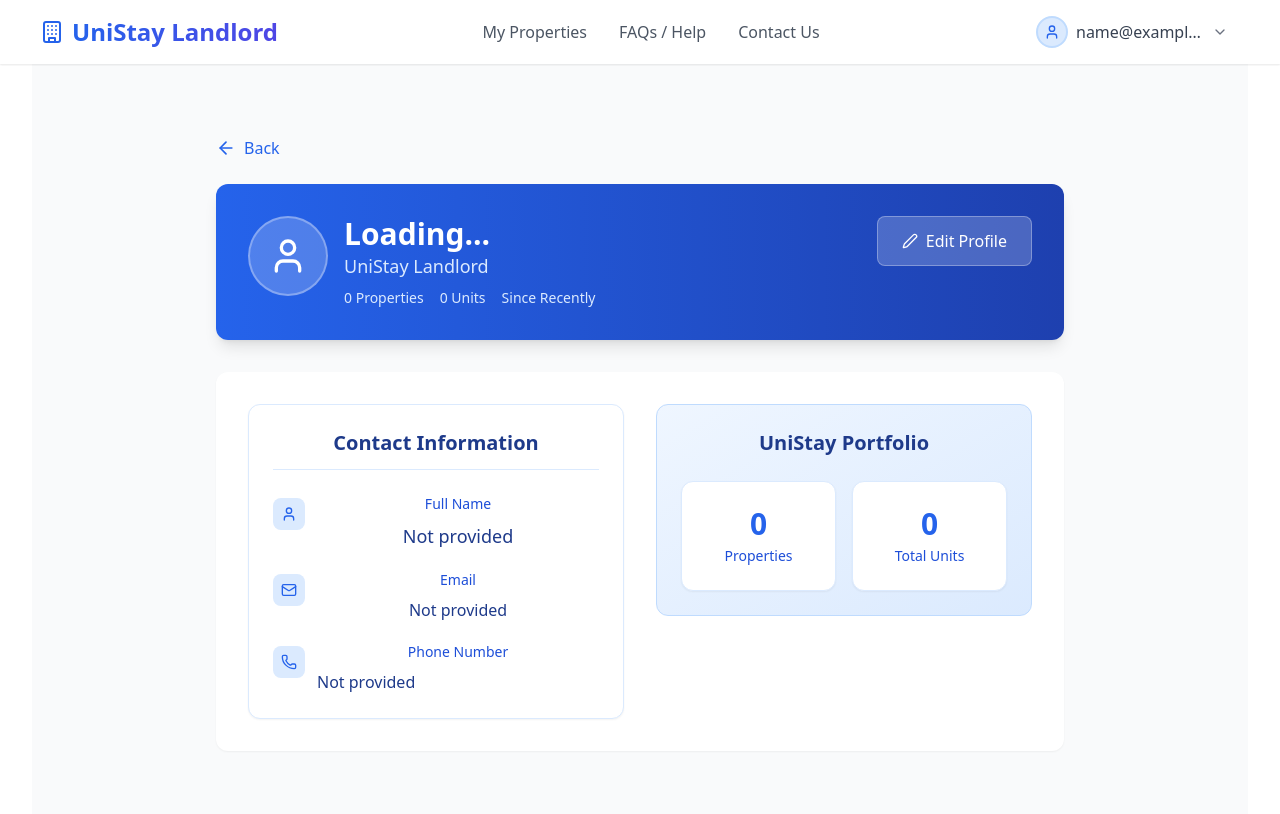
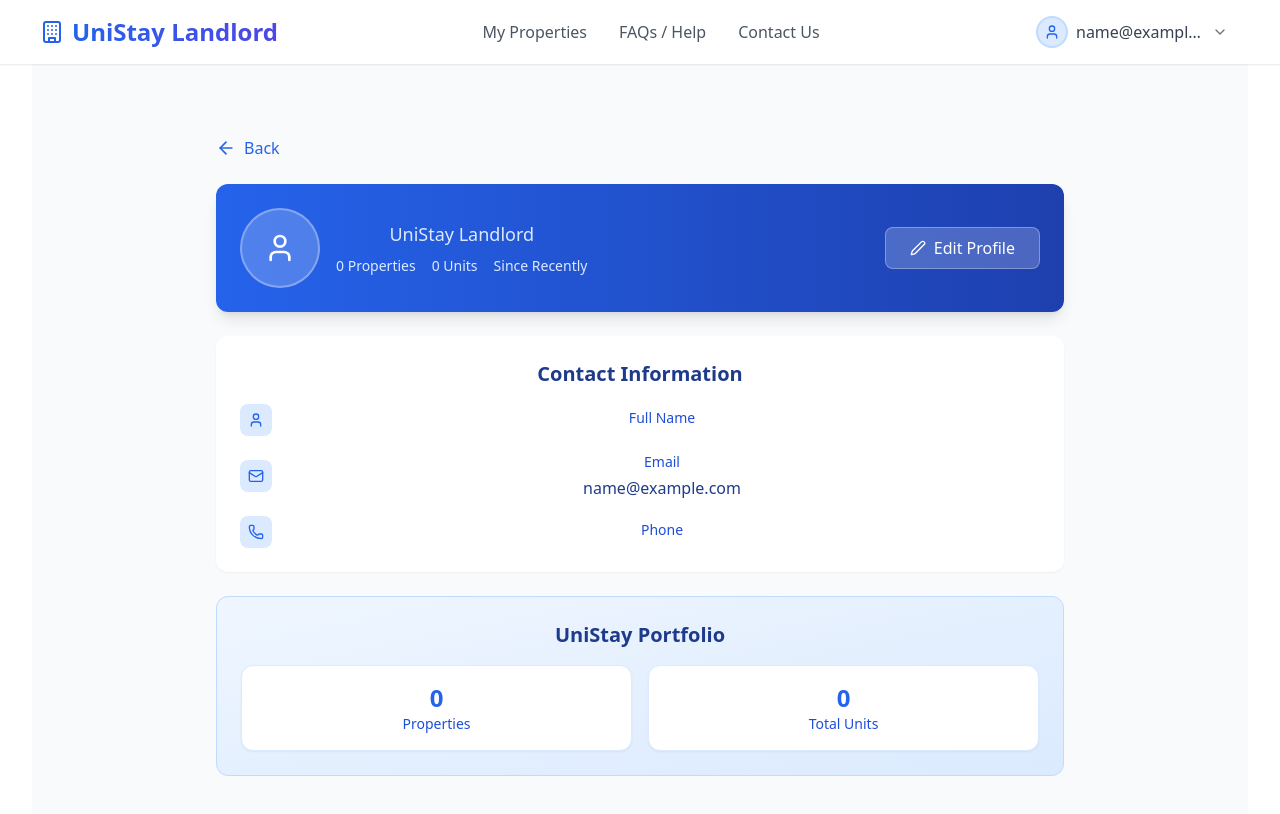
Before and after one commit to kelvin-2/uin-Stay, a React (Vite) app: page /landlord-profile in a window 1280 px wide. Shown: the top 814 px of the page. Built offline with nearby package versions, Linux system fonts and the light colour scheme; sample sign-in values are in the browser's storage.

Commit message:
fixed landlord profile to use details in the token

```diff
--- a/src/pages/LandlordProfile.jsx
+++ b/src/pages/LandlordProfile.jsx
@@ -1,25 +1,23 @@
 import React, { useState, useEffect } from 'react';
-import { Edit2, Save, X, User, Phone, Mail, MapPin, Calendar, Loader2, ArrowLeft } from 'lucide-react';
+import { Edit2, Save, X, User, Phone, Mail, ArrowLeft, Loader2 } from 'lucide-react';
 import { useAuth } from '../context/AutContext';
 import { useNavigate } from 'react-router-dom';
-import supabase  from '../supabaseClient';
+import supabase from '../supabaseClient';
 import LandlordNavbar from '../components/LandlordNavbar';
 
 const LandlordProfile = () => {
+  const { currentUser, loading } = useAuth(); // Token decoded user
+  const navigate = useNavigate();
+
   const [isEditing, setIsEditing] = useState(false);
   const [isLoading, setIsLoading] = useState(false);
-  const [dataLoading, setDataLoading] = useState(true);
-  const { currentUser, loading } = useAuth();
-  const navigate = useNavigate();
 
   const [profile, setProfile] = useState({
     full_name: '',
     email: '',
     phone_number: '',
-    university: '',
     role: 'landlord',
     created_at: '',
-    auth_id: '',
     properties: 0,
     totalUnits: 0,
     joinDate: 'Recently'
@@ -27,156 +25,75 @@ const LandlordProfile = () => {
 
   const [editForm, setEditForm] = useState({ ...profile });
 
-  // Fetch landlord profile and stats from Supabase
-  const fetchLandlordProfile = async () => {
-    try {
-      setDataLoading(true);
+  // Load profile from token on mount
+  useEffect(() => {
+    if (currentUser) {
+      const fullName = `${currentUser.first_name || ''} ${currentUser.last_name || ''}`.trim();
+      const joinDate = currentUser.createdAt
+        ? new Date(currentUser.createdAt).toLocaleDateString('en-US', { year: 'numeric', month: 'long' })
+        : 'Recently';
 
-      // Get the current Supabase user (not Firebase user)
-      const { data: { user }, error: authError } = await supabase.auth.getUser();
-
-      if (authError || !user) {
-        console.error('Error getting Supabase user:', authError);
-        return;
-      }
-
-      console.log('Supabase user:', user);
-
-      // Fetch user profile using Supabase user ID
-      const { data: userData, error: userError } = await supabase
-        .from('users')
-        .select('*')
-        .eq('auth_id', user.id) // Use Supabase user.id, not Firebase currentUser.uid
-        .single();
-
-      console.log('User data:', userData);
-
-      if (userError && userError.code !== 'PGRST116') { // PGRST116 is "not found"
-        console.error('Error fetching user data:', userError);
-      }
-
-      // Fetch accommodation stats
-      const { data: accommodationData, error: accommodationError } = await supabase
-        .from('accommodation')
-        .select('id, room_type')
-        .eq('landlord_id', user.id); // Use Supabase user.id
-
-      if (accommodationError) {
-        console.error('Error fetching accommodation data:', accommodationError);
-      }
-
-      console.log('Accommodation data:', accommodationData);
-
-      // Calculate stats
-      const properties = accommodationData?.length || 0;
-      const totalUnits = accommodationData?.reduce((total, acc) => {
-        return total + 1;
-      }, 0) || 0;
-
-      const formattedProfile = {
-        full_name: userData?.full_name || user?.user_metadata?.full_name || '',
-        email: userData?.email || user?.email || '',
-        phone_number: userData?.phone_number || '',
-        role: userData?.role || 'landlord',
-        created_at: userData?.created_at || new Date().toISOString(),
-        auth_id: userData?.auth_id || user.id,
-        properties,
-        totalUnits,
-        joinDate: userData?.created_at
-          ? new Date(userData.created_at).toLocaleDateString('en-US', {
-              year: 'numeric',
-              month: 'long'
-            })
-          : 'Recently'
+      const profileData = {
+        full_name: fullName || currentUser.fullName || '',
+        email: currentUser.email || '',
+        phone_number: currentUser.phoneNumber || currentUser.phone_number || '',
+        role: currentUser.role || 'landlord',
+        created_at: currentUser.createdAt || currentUser.created_at || new Date().toISOString(),
+        properties: currentUser.properties || 0,
+        totalUnits: currentUser.totalUnits || 0,
+        joinDate
       };
 
-      setProfile(formattedProfile);
-      setEditForm(formattedProfile);
-    } catch (error) {
-      console.error('Error fetching landlord profile:', error);
-    } finally {
-      setDataLoading(false);
+      setProfile(profileData);
+      setEditForm({
+        full_name: profileData.full_name,
+        email: profileData.email,
+        phone_number: profileData.phone_number,
+      });
     }
-  };
+  }, [currentUser]);
 
-  // Load profile data when component mounts
-  useEffect(() => {
-    // Don't depend on currentUser from Firebase, use Supabase auth directly
-    fetchLandlordProfile();
-  }, []); // Remove currentUser dependency
-
-  const handleEdit = () => {
-    setIsEditing(true);
-    setEditForm({ ...profile });
-  };
-
-  const handleSave = async () => {
-    setIsLoading(true);
-    try {
-      // Get current Supabase user
-      const { data: { user } } = await supabase.auth.getUser();
-
-      if (!user) {
-        throw new Error('No authenticated user found');
-      }
-
-      // Update user profile in Supabase
-      const { data, error } = await supabase
-        .from('users')
-        .upsert({
-          auth_id: user.id, // Use Supabase user.id
-          full_name: editForm.full_name,
-          email: editForm.email,
-          phone_number: editForm.phone_number,
-          role: 'landlord',
-          created_at: profile.created_at || new Date().toISOString()
-        }, {
-          onConflict: 'auth_id'
-        });
-
-      if (error) throw error;
-
-      // Update local state
-      const updatedProfile = {
-        ...profile,
-        full_name: editForm.full_name,
-        email: editForm.email,
-        phone_number: editForm.phone_number,
-      };
-
-      setProfile(updatedProfile);
-      setIsEditing(false);
-
-      // Show success message
-      alert('Profile updated successfully!');
-    } catch (error) {
-      console.error('Error updating profile:', error);
-      alert('Failed to update profile. Please try again.');
-    } finally {
-      setIsLoading(false);
-    }
-  };
-
+  const handleEdit = () => setIsEditing(true);
   const handleCancel = () => {
     setEditForm({ ...profile });
     setIsEditing(false);
   };
 
   const handleInputChange = (field, value) => {
-    setEditForm(prev => ({
-      ...prev,
-      [field]: value
-    }));
+    setEditForm(prev => ({ ...prev, [field]: value }));
   };
 
-  // Show loading state while data is loading
-  if (loading || dataLoading) {
+  const handleSave = async () => {
+    setIsLoading(true);
+    try {
+      const { data, error } = await supabase
+        .from('users')
+        .upsert({
+          auth_id: currentUser.id,
+          full_name: editForm.full_name,
+          email: editForm.email,
+          phone_number: editForm.phone_number,
+          role: 'landlord',
+          created_at: profile.created_at
+        }, { onConflict: 'auth_id' });
+
+      if (error) throw error;
+
+      setProfile({ ...profile, ...editForm });
+      setIsEditing(false);
+      alert('Profile updated successfully!');
+    } catch (err) {
+      console.error(err);
+      alert('Failed to update profile.');
+    } finally {
+      setIsLoading(false);
+    }
+  };
+
+  if (loading || !currentUser) {
     return (
-      <div className="min-h-screen bg-gray-50 flex items-center justify-center px-4">
-        <div className="text-center">
-          <Loader2 className="animate-spin text-blue-600 mx-auto mb-4" size={48} />
-          <p className="text-gray-600">Loading profile...</p>
-        </div>
+      <div className="min-h-screen flex items-center justify-center bg-gray-50">
+        <Loader2 className="animate-spin text-blue-600" size={48} />
       </div>
     );
   }
@@ -186,32 +103,32 @@ const LandlordProfile = () => {
       <LandlordNavbar />
       <div className="min-h-screen bg-gray-50 pt-16 sm:pt-20">
         <div className="max-w-4xl mx-auto p-4 sm:p-6">
-          {/* Back Navigation */}
+          {/* Back button */}
           <button
             onClick={() => navigate(-1)}
-            className="flex items-center space-x-2 text-blue-600 hover:text-blue-700 mb-4 sm:mb-6 transition-colors"
+            className="flex items-center space-x-2 text-blue-600 hover:text-blue-700 mb-6"
           >
             <ArrowLeft size={20} />
             <span>Back</span>
           </button>
 
           {/* Header */}
-          <div className="bg-gradient-to-r from-blue-600 to-blue-800 rounded-xl p-4 sm:p-6 lg:p-8 text-white mb-6 sm:mb-8 shadow-lg">
-            <div className="flex flex-col sm:flex-row sm:justify-between sm:items-start space-y-4 sm:space-y-0">
-              <div className="flex flex-col sm:flex-row items-center sm:items-start space-y-4 sm:space-y-0 sm:space-x-4 text-center sm:text-left">
-                <div className="w-16 h-16 sm:w-20 sm:h-20 bg-white/20 rounded-full flex items-center justify-center border-2 border-white/30 flex-shrink-0">
+          <div className="bg-gradient-to-r from-blue-600 to-blue-800 rounded-xl p-6 text-white mb-6 shadow-lg">
+            <div className="flex flex-col sm:flex-row sm:justify-between sm:items-center space-y-4 sm:space-y-0">
+              <div className="flex items-center space-x-4">
+                <div className="w-20 h-20 bg-white/20 rounded-full flex items-center justify-center border-2 border-white/30">
                   {profile.full_name ? (
-                    <span className="text-xl sm:text-2xl font-bold text-white">
+                    <span className="text-2xl font-bold">
                       {profile.full_name.split(' ').map(n => n[0]).join('')}
                     </span>
                   ) : (
-                    <User size={32} className="text-white sm:w-10 sm:h-10" />
+                    <User size={32} className="text-white" />
                   )}
                 </div>
-                <div className="flex-1">
-                  <h1 className="text-2xl sm:text-3xl font-bold">{profile.full_name || 'Loading...'}</h1>
-                  <p className="text-blue-100 text-base sm:text-lg">UniStay Landlord</p>
-                  <div className="flex flex-wrap justify-center sm:justify-start gap-x-4 gap-y-1 mt-2 text-xs sm:text-sm text-blue-100">
+                <div>
+                  <h1 className="text-3xl font-bold">{profile.full_name}</h1>
+                  <p className="text-blue-100 text-lg">UniStay Landlord</p>
+                  <div className="flex flex-wrap gap-x-4 gap-y-1 mt-2 text-xs sm:text-sm text-blue-100">
                     <span>{profile.properties} Properties</span>
                     <span>{profile.totalUnits} Units</span>
                     <span>Since {profile.joinDate}</span>
@@ -222,17 +139,17 @@ const LandlordProfile = () => {
               {!isEditing ? (
                 <button
                   onClick={handleEdit}
-                  className="bg-white/20 hover:bg-white/30 px-4 sm:px-6 py-2 sm:py-3 rounded-lg flex items-center justify-center space-x-2 transition-all duration-200 border border-white/30 w-full sm:w-auto"
+                  className="bg-white/20 hover:bg-white/30 px-6 py-2 rounded-lg flex items-center space-x-2 border border-white/30"
                 >
                   <Edit2 size={16} />
                   <span>Edit Profile</span>
                 </button>
               ) : (
-                <div className="flex flex-col sm:flex-row space-y-2 sm:space-y-0 sm:space-x-3 w-full sm:w-auto">
+                <div className="flex space-x-3">
                   <button
                     onClick={handleSave}
                     disabled={isLoading}
-                    className="bg-green-600 hover:bg-green-700 px-4 sm:px-6 py-2 sm:py-3 rounded-lg flex items-center justify-center space-x-2 transition-colors disabled:opacity-50"
+                    className="bg-green-600 hover:bg-green-700 px-6 py-2 rounded-lg flex items-center space-x-2 disabled:opacity-50"
                   >
                     {isLoading ? <Loader2 size={16} className="animate-spin" /> : <Save size={16} />}
                     <span>{isLoading ? 'Saving...' : 'Save'}</span>
@@ -240,7 +157,7 @@ const LandlordProfile = () => {
                   <button
                     onClick={handleCancel}
                     disabled={isLoading}
-                    className="bg-gray-600 hover:bg-gray-700 px-4 sm:px-6 py-2 sm:py-3 rounded-lg flex items-center justify-center space-x-2 transition-colors disabled:opacity-50"
+                    className="bg-gray-600 hover:bg-gray-700 px-6 py-2 rounded-lg flex items-center space-x-2 disabled:opacity-50"
                   >
                     <X size={16} />
                     <span>Cancel</span>
@@ -250,126 +167,91 @@ const LandlordProfile = () => {
             </div>
           </div>
 
-          <div className="bg-white rounded-xl shadow-sm">
-            <div className="grid grid-cols-1 lg:grid-cols-2 gap-6 lg:gap-8 p-4 sm:p-6 lg:p-8">
-              <div className="space-y-6">
-                <div className="bg-white border border-blue-100 rounded-xl p-4 sm:p-6 shadow-sm">
-                  <h2 className="text-lg sm:text-xl font-semibold mb-4 sm:mb-6 text-blue-900 border-b border-blue-100 pb-3">Contact Information</h2>
-
-                  <div className="space-y-4 sm:space-y-5">
-                    <div className="flex items-start space-x-3">
-                      <div className="w-8 h-8 bg-blue-100 rounded-lg flex items-center justify-center flex-shrink-0 mt-1">
+          {/* Contact Info */}
+          <div className="bg-white rounded-xl shadow-sm p-6 mb-6">
+            <h2 className="text-xl font-semibold mb-4 text-blue-900">Contact Information</h2>
+            <div className="space-y-4">
+              {/* Full Name */}
+              <div className="flex items-center space-x-3">
+                <div className="w-8 h-8 bg-blue-100 rounded-lg flex items-center justify-center">
                   <User className="text-blue-600" size={16} />
                 </div>
-                      <div className="flex-1 min-w-0">
-                        <label className="block text-sm font-medium text-blue-700 mb-2">Full Name</label>
+                <div className="flex-1">
+                  <label className="block text-sm font-medium text-blue-700 mb-1">Full Name</label>
                   {isEditing ? (
                     <input
                       type="text"
-                            value={editForm.full_name || ''}
-                            onChange={(e) => handleInputChange('full_name', e.target.value)}
-                            className="w-full px-3 sm:px-4 py-2 sm:py-3 border border-blue-200 rounded-lg focus:outline-none focus:ring-2 focus:ring-blue-500 focus:border-transparent text-sm sm:text-base"
-                            placeholder="Enter your full name"
+                      value={editForm.full_name}
+                      onChange={e => handleInputChange('full_name', e.target.value)}
+                      className="w-full border px-3 py-2 rounded-lg focus:ring-2 focus:ring-blue-500"
                     />
                   ) : (
-                          <p className="text-blue-900 font-medium text-base sm:text-lg break-words">{profile.full_name || 'Not provided'}</p>
+                    <p className="text-blue-900 font-medium">{profile.full_name}</p>
                   )}
                 </div>
               </div>
 
-                    <div className="flex items-start space-x-3">
-                      <div className="w-8 h-8 bg-blue-100 rounded-lg flex items-center justify-center flex-shrink-0 mt-1">
+              {/* Email */}
+              <div className="flex items-center space-x-3">
+                <div className="w-8 h-8 bg-blue-100 rounded-lg flex items-center justify-center">
                   <Mail className="text-blue-600" size={16} />
                 </div>
-                      <div className="flex-1 min-w-0">
-                        <label className="block text-sm font-medium text-blue-700 mb-2">Email</label>
+                <div className="flex-1">
+                  <label className="block text-sm font-medium text-blue-700 mb-1">Email</label>
                   {isEditing ? (
                     <input
                       type="email"
-                            value={editForm.email || ''}
-                            onChange={(e) => handleInputChange('email', e.target.value)}
-                            className="w-full px-3 sm:px-4 py-2 sm:py-3 border border-blue-200 rounded-lg focus:outline-none focus:ring-2 focus:ring-blue-500 focus:border-transparent text-sm sm:text-base"
-                            placeholder="your@email.com"
+                      value={editForm.email}
+                      onChange={e => handleInputChange('email', e.target.value)}
+                      className="w-full border px-3 py-2 rounded-lg focus:ring-2 focus:ring-blue-500"
                     />
                   ) : (
-                          <p className="text-blue-900 font-medium break-all">{profile.email || 'Not provided'}</p>
+                    <p className="text-blue-900 break-all">{profile.email}</p>
                   )}
                 </div>
               </div>
 
-                    <div className="flex items-start space-x-3">
-                      <div className="w-8 h-8 bg-blue-100 rounded-lg flex items-center justify-center flex-shrink-0 mt-1">
+              {/* Phone */}
+              <div className="flex items-center space-x-3">
+                <div className="w-8 h-8 bg-blue-100 rounded-lg flex items-center justify-center">
                   <Phone className="text-blue-600" size={16} />
                 </div>
-                      <div className="flex-1 min-w-0">
-                        <label className="block text-sm font-medium text-blue-700 mb-2">Phone Number</label>
+                <div className="flex-1">
+                  <label className="block text-sm font-medium text-blue-700 mb-1">Phone</label>
                   {isEditing ? (
                     <input
                       type="tel"
-                            value={editForm.phone_number || ''}
-                            onChange={(e) => handleInputChange('phone_number', e.target.value)}
-                            className="w-full px-3 sm:px-4 py-2 sm:py-3 border border-blue-200 rounded-lg focus:outline-none focus:ring-2 focus:ring-blue-500 focus:border-transparent text-sm sm:text-base"
-                            placeholder="+27 82 123 4567"
+                      value={editForm.phone_number}
+                      onChange={e => handleInputChange('phone_number', e.target.value)}
+                      className="w-full border px-3 py-2 rounded-lg focus:ring-2 focus:ring-blue-500"
                     />
                   ) : (
-                          <div className="flex flex-col sm:flex-row sm:items-center space-y-2 sm:space-y-0 sm:space-x-3">
-                            <p className="text-blue-900 font-medium">{profile.phone_number || 'Not provided'}</p>
-                            {profile.phone_number && (
-                              <a
-                                href={`https://wa.me/${profile.phone_number.replace(/\s/g, '').replace('+', '')}`}
-                                target="_blank"
-                                rel="noopener noreferrer"
-                                className="text-blue-600 hover:text-blue-700 text-sm bg-blue-50 px-3 py-1 rounded-full transition-colors inline-block text-center"
-                              >
-                                WhatsApp
-                              </a>
-                            )}
-                          </div>
+                    <p className="text-blue-900">{profile.phone_number}</p>
                   )}
                 </div>
               </div>
             </div>
           </div>
+
+          {/* Portfolio */}
+          <div className="bg-gradient-to-br from-blue-50 to-blue-100 rounded-xl p-6 border border-blue-200">
+            <h2 className="text-xl font-semibold mb-4 text-blue-900">UniStay Portfolio</h2>
+            <div className="grid grid-cols-2 gap-4">
+              <div className="text-center bg-white p-4 rounded-xl shadow-sm border border-blue-100">
+                <div className="text-2xl font-bold text-blue-600">{profile.properties}</div>
+                <div className="text-sm text-blue-700 font-medium">Properties</div>
               </div>
-
-              <div className="space-y-6">
-                <div className="bg-gradient-to-br from-blue-50 to-blue-100 rounded-xl p-4 sm:p-6 border border-blue-200">
-                  <h2 className="text-lg sm:text-xl font-semibold mb-4 sm:mb-6 text-blue-900">UniStay Portfolio</h2>
-
-                  <div className="grid grid-cols-2 gap-3 sm:gap-4">
-                    <div className="text-center p-4 sm:p-6 bg-white rounded-xl shadow-sm border border-blue-100">
-                      <div className="text-2xl sm:text-3xl font-bold text-blue-600 mb-1">{profile.properties}</div>
-                      <div className="text-xs sm:text-sm text-blue-700 font-medium">Properties</div>
-                    </div>
-                    <div className="text-center p-4 sm:p-6 bg-white rounded-xl shadow-sm border border-blue-100">
-                      <div className="text-2xl sm:text-3xl font-bold text-blue-600 mb-1">{profile.totalUnits}</div>
-                      <div className="text-xs sm:text-sm text-blue-700 font-medium">Total Units</div>
-                    </div>
-                  </div>
+              <div className="text-center bg-white p-4 rounded-xl shadow-sm border border-blue-100">
+                <div className="text-2xl font-bold text-blue-600">{profile.totalUnits}</div>
+                <div className="text-sm text-blue-700 font-medium">Total Units</div>
               </div>
             </div>
           </div>
 
-            {isEditing && (
-              <div className="mt-6 sm:mt-8 p-4 sm:p-6 bg-blue-50 border border-blue-200 rounded-xl mx-4 sm:mx-6 lg:mx-8 mb-6 sm:mb-8">
-                <div className="flex items-start space-x-3">
-                  <div className="w-6 h-6 bg-blue-500 rounded-full flex items-center justify-center mt-0.5 flex-shrink-0">
-                    <span className="text-white text-sm font-bold">!</span>
-                  </div>
-                  <div>
-                    <p className="text-blue-800 font-medium mb-1">Profile Update Notice</p>
-                    <p className="text-sm text-blue-700">
-                      Changes to your contact information will be updated across all your UniStay property listings and tenant communications.
-                    </p>
-                  </div>
-                </div>
-              </div>
-            )}
-          </div>
-
+          {/* Loading overlay */}
           {isLoading && (
-            <div className="fixed inset-0 bg-black bg-opacity-20 flex items-center justify-center z-50 p-4">
-              <div className="bg-white rounded-xl p-4 sm:p-6 flex items-center space-x-3 shadow-lg max-w-sm w-full">
+            <div className="fixed inset-0 bg-black bg-opacity-20 flex items-center justify-center z-50">
+              <div className="bg-white rounded-xl p-4 flex items-center space-x-3 shadow-lg">
                 <Loader2 className="animate-spin text-blue-600" size={24} />
                 <span className="text-blue-900 font-medium">Updating profile...</span>
               </div>
```
Also changed, not shown: src/pages/MyProperties.jsx (+20 -4 lines), src/pages/LandlordDashboard.jsx (renamed from src/pages/LandlordDashboard doesnot work anymore.jsx). Lines whose indentation alone changed are shown as unchanged.
